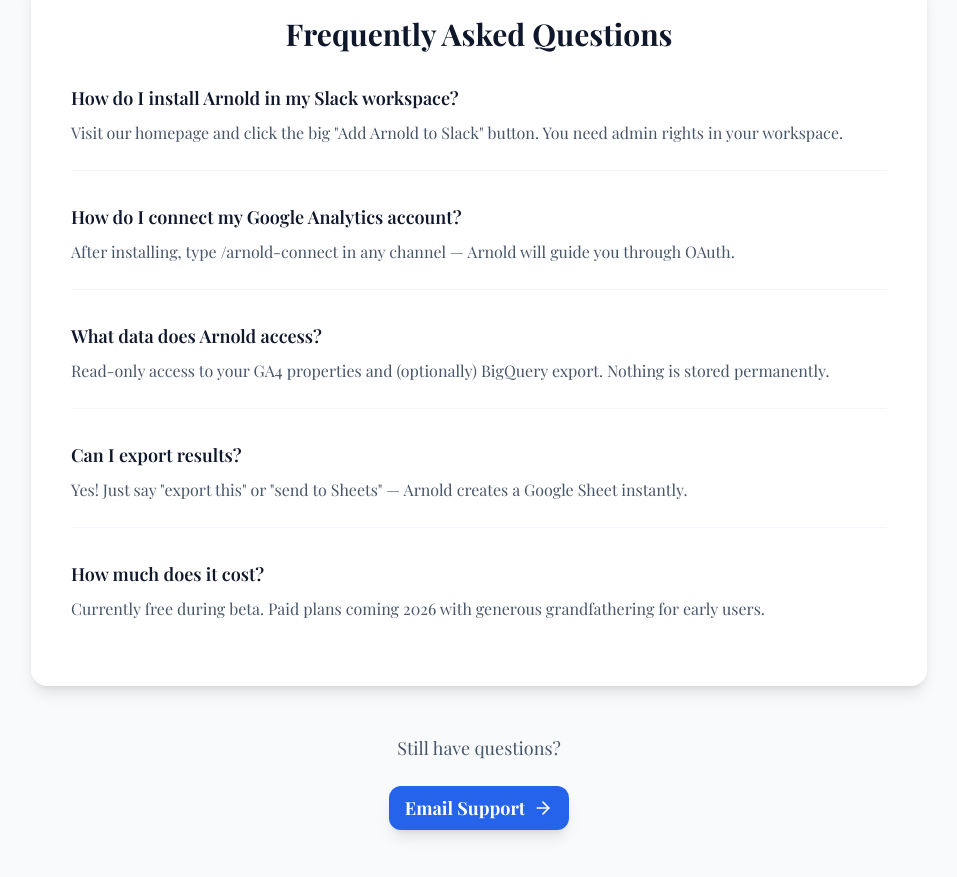
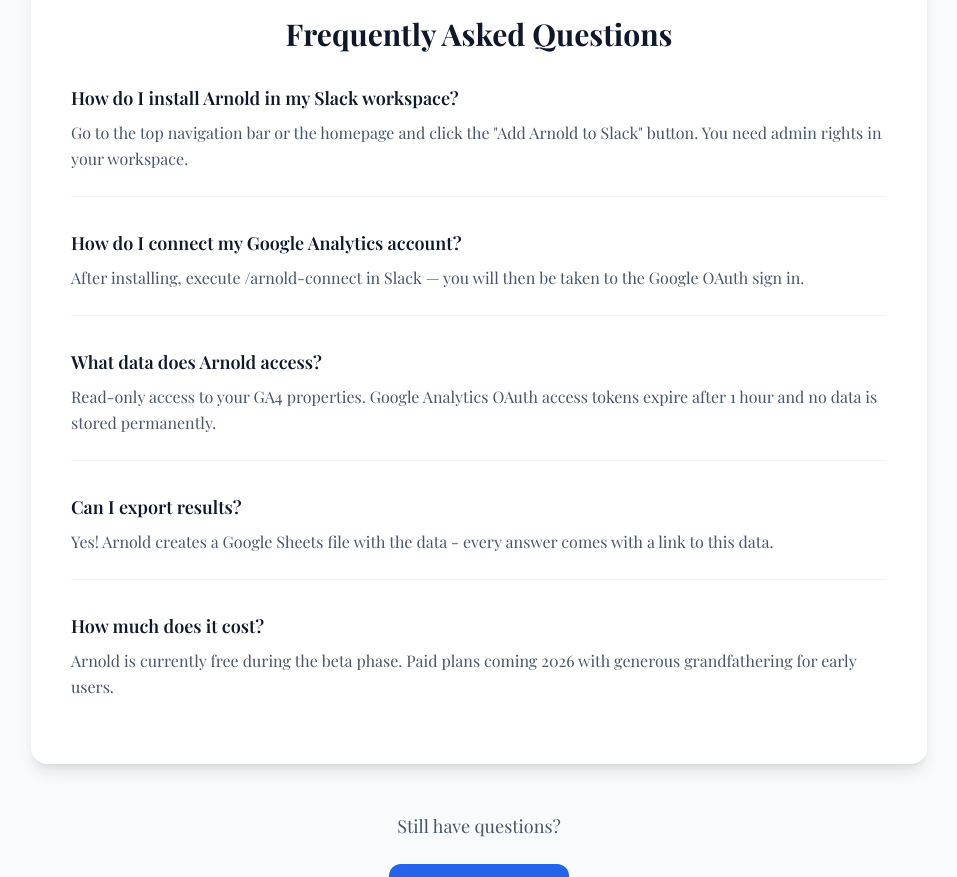
Before and after one commit to McGovs/arnold-the-analyst-frontend-v2-markdown, a React (Vite) app: page /support in a window 1280 px wide. Shown: the part 480-1357 px from the top of the page, without its empty margins (161-1118 px from the left). Built offline with nearby package versions, Linux system fonts and the light colour scheme; a web font is replaced by a local one.

Commit message:
Update Support.tsx

```diff
--- a/src/pages/Support.tsx
+++ b/src/pages/Support.tsx
@@ -115,11 +115,11 @@ export default function Support() {
               </h2>
               <div className="space-y-8">
                 {[
-                  { q: "How do I install Arnold in my Slack workspace?", a: 'Visit our homepage and click the big "Add Arnold to Slack" button. You need admin rights in your workspace.' },
-                  { q: "How do I connect my Google Analytics account?", a: "After installing, type /arnold-connect in any channel — Arnold will guide you through OAuth." },
-                  { q: "What data does Arnold access?", a: "Read-only access to your GA4 properties and (optionally) BigQuery export. Nothing is stored permanently." },
-                  { q: "Can I export results?", a: 'Yes! Just say "export this" or "send to Sheets" — Arnold creates a Google Sheet instantly.' },
-                  { q: "How much does it cost?", a: "Currently free during beta. Paid plans coming 2026 with generous grandfathering for early users." },
+                  { q: "How do I install Arnold in my Slack workspace?", a: 'Go to the top navigation bar or the homepage and click the "Add Arnold to Slack" button. You need admin rights in your workspace.' },
+                  { q: "How do I connect my Google Analytics account?", a: "After installing, execute /arnold-connect in Slack — you will then be taken to the Google OAuth sign in." },
+                  { q: "What data does Arnold access?", a: "Read-only access to your GA4 properties. Google Analytics OAuth access tokens expire after 1 hour and no data is stored permanently." },
+                  { q: "Can I export results?", a: 'Yes! Arnold creates a Google Sheets file with the data - every answer comes with a link to this data.' },
+                  { q: "How much does it cost?", a: "Arnold is currently free during the beta phase. Paid plans coming 2026 with generous grandfathering for early users." },
                 ].map((faq, i) => (
                   <div key={i} className="border-b border-slate-100 pb-6 last:border-0">
                     <h3 className="text-lg font-semibold text-slate-900 mb-2">{faq.q}</h3>
```
